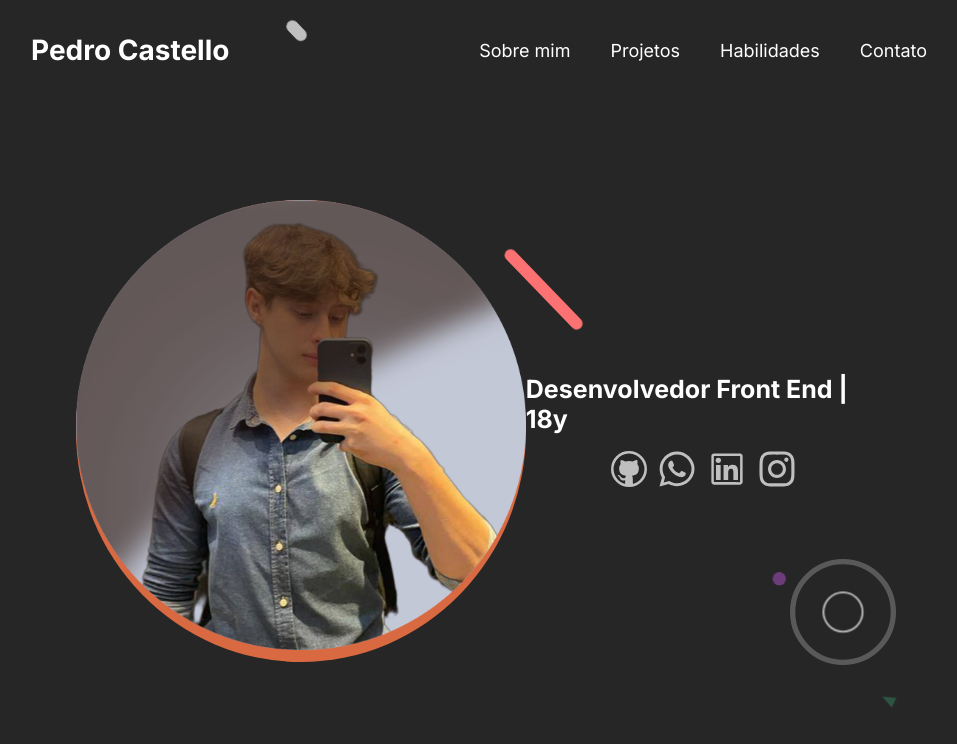
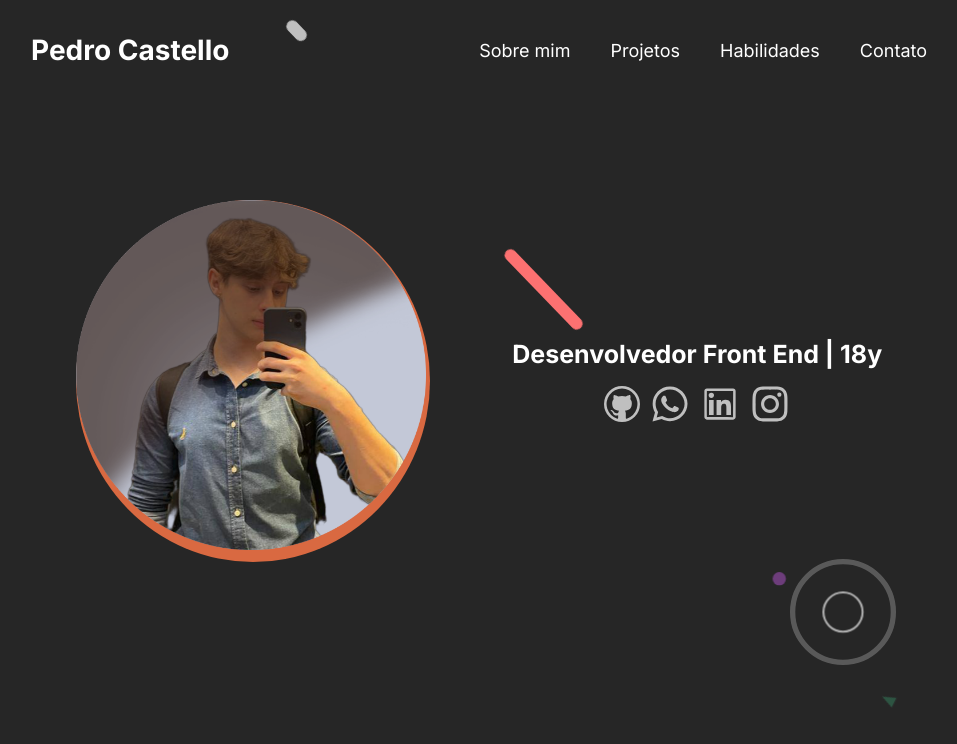
Before and after one commit to petrinks/portfolio, a React (Vite) app: page / in a window 1280 px wide. Shown: the top 744 px of the page, without its empty margins (161-1118 px from the left). Built offline with nearby package versions, Linux system fonts and the light colour scheme.

Commit message:
Add files via upload

```diff
--- a/src/App.css
+++ b/src/App.css
@@ -10,6 +10,7 @@
 body{
     background-color: #262626;
     color: white;
+	overflow: hidden;
 }
 
 
@@ -342,16 +343,16 @@ header div h1{
 }
 
 .me-img{
-    width: 454px;
-    height: 462px;
+    width: 354px;
+    height: 362px;
     background-color: #D96941;
     border-radius: 100%;
 
 }
 
 .me-img img{
-    width: 450px;
-    height: 450px;
+    width: 350px;
+    height: 350px;
 }
 
 .me-dev-social{
```
Also changed, not shown: 1 other file (tests, documents, lock files or other folders).
